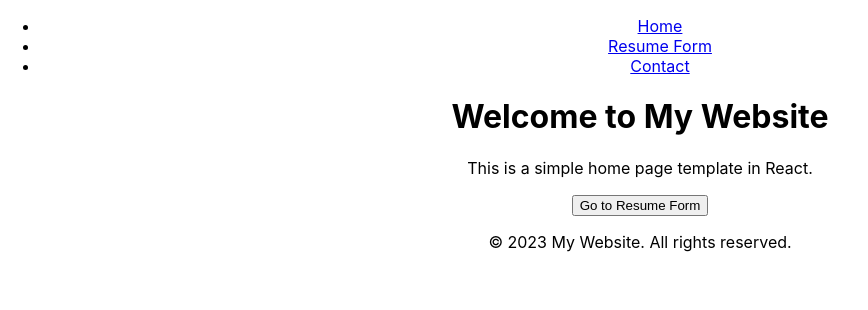
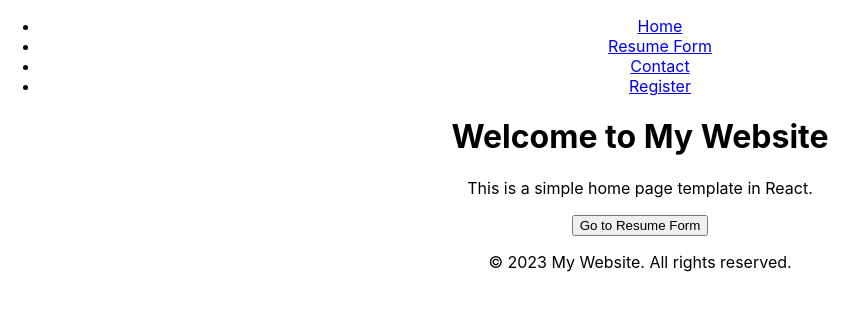
Before and after one commit to saad1035/HackWestern10, a React (Create React App) app in the folder hw10/: page / in a window 1280 px wide. Shown: the top 310 px of the page, without its empty margins (0-868 px from the left). Built offline with nearby package versions, Linux system fonts and the light colour scheme.

Commit message:
register added

```diff
--- a/hw10/src/components/Home/Home.js
+++ b/hw10/src/components/Home/Home.js
@@ -15,6 +15,9 @@ const HomePage = () => {
             </li>
             <li>
               <Link to="/contact">Contact</Link>
+            </li>
+            <li>
+              <Link to="/register">Register</Link>
             </li>
             {/* Add more navigation links as needed */}
           </ul>
```
